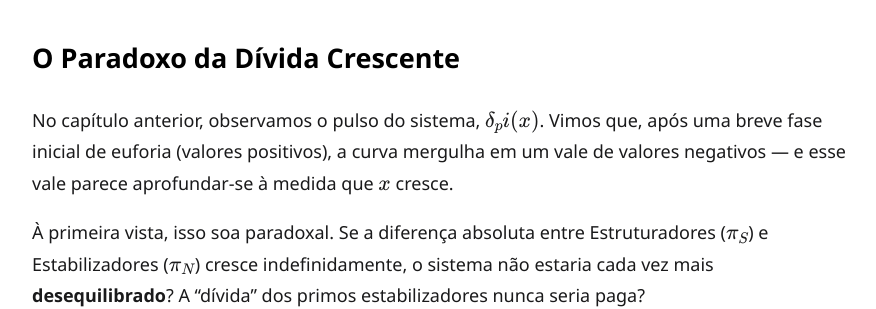
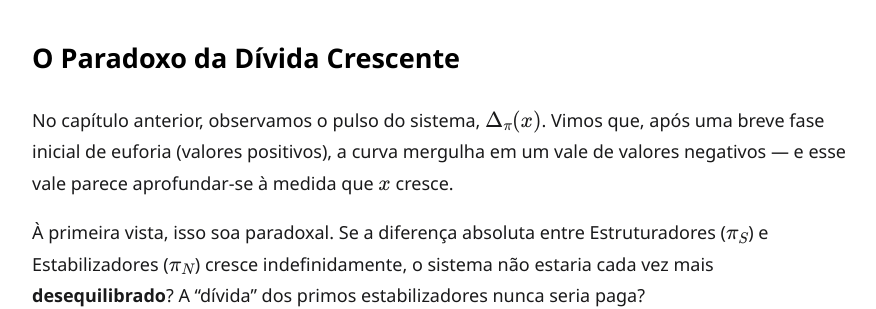
Before and after one commit to costaalv/descobrindo_caos, a Jekyll site: the page built from livro/capitulos/03_busca_equilibrio.md, in a window 1280 px wide and 900 px high. Shown: the part 344-653 px from the top of the window, without its empty margins (198-1074 px from the left). Built offline with Jekyll 4.4.1, drawn with Linux system fonts in a browser that asks for light colours; our own code applies the rules of GitHub Pages for plain Markdown files.

```diff
--- a/livro/capitulos/03_busca_equilibrio.md
+++ b/livro/capitulos/03_busca_equilibrio.md
@@ -6,7 +6,7 @@
 
 ## O Paradoxo da Dívida Crescente
 
-No capítulo anterior, observamos o pulso do sistema, $\delta_pi(x)$. Vimos que, após uma breve fase inicial de euforia (valores positivos), a curva mergulha em um vale de valores negativos — e esse vale parece aprofundar-se à medida que $x$ cresce.
+No capítulo anterior, observamos o pulso do sistema, $\Delta_\pi(x)$. Vimos que, após uma breve fase inicial de euforia (valores positivos), a curva mergulha em um vale de valores negativos — e esse vale parece aprofundar-se à medida que $x$ cresce.
 
 À primeira vista, isso soa paradoxal. Se a diferença absoluta entre Estruturadores ($\pi_S$) e Estabilizadores ($\pi_N$) cresce indefinidamente, o sistema não estaria cada vez mais **desequilibrado**? A “dívida” dos primos estabilizadores nunca seria paga?
 
```
